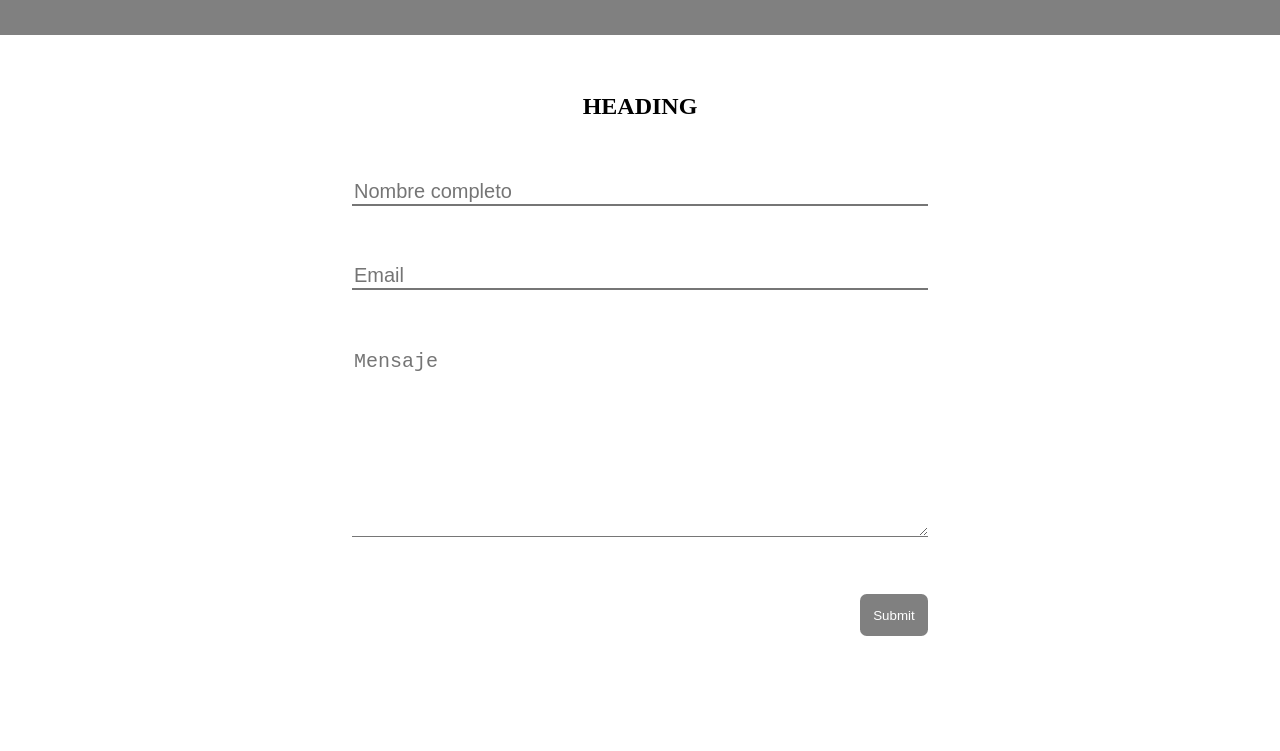
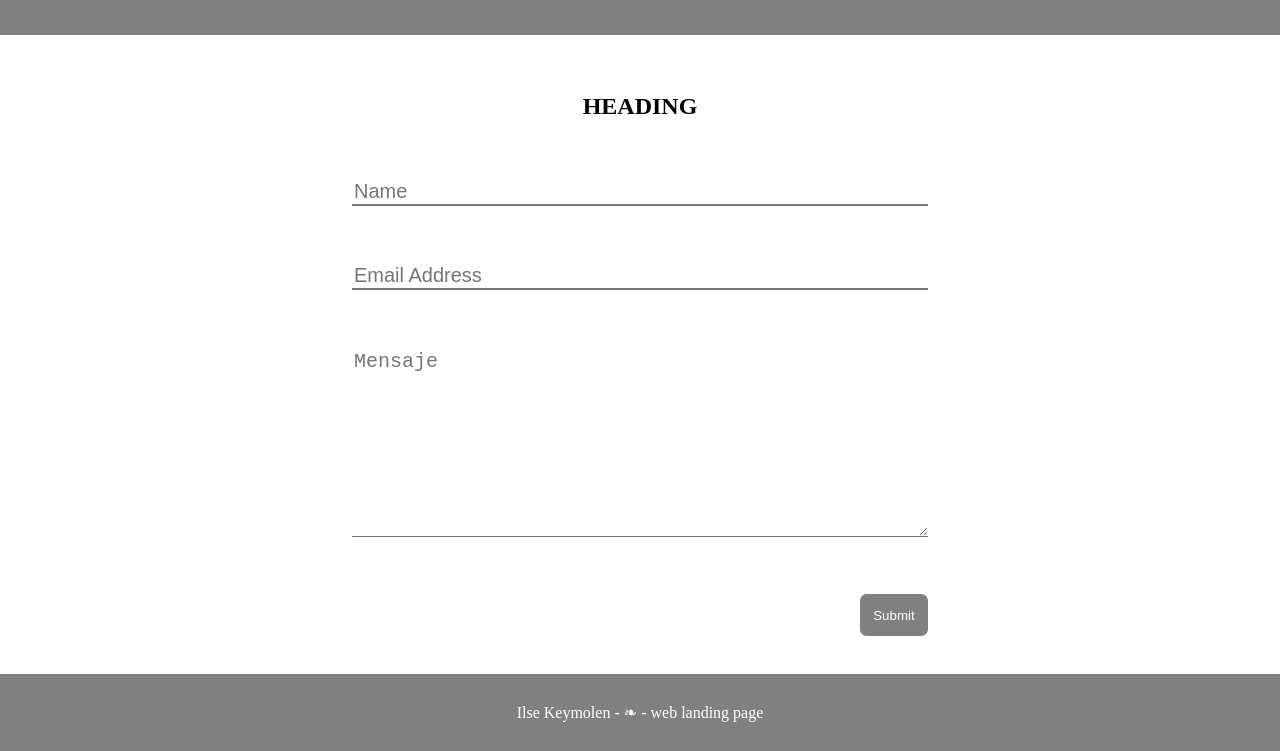
Before and after one commit to IlseMagali/copy-landing-responsive, a plain HTML site: page index.html in a window 1280 px wide. Shown: the part 1570-2321 px from the top of the page. Before the commit the page ends 2244 px from the top, so only its background shows below. Drawn offline with Linux system fonts and the light colour scheme.

Commit message:
footer ready

```diff
--- a/css/master.css
+++ b/css/master.css
@@ -134,4 +134,6 @@ form > input, form > textarea {
 footer {
   background-color:gray;
   color:white;
+  text-align: center;
+  padding:1%;
 }
--- a/index.html
+++ b/index.html
@@ -87,15 +87,15 @@
           <iframe width="560" height="315" src="https://www.youtube.com/embed/HtXiY2FwcAU" frameborder="0" allowfullscreen>
           </iframe>
         </section>
-      </section>
+       </section>
       <section class="section-fifth">
         <div class="heading">
           <h2>HEADING</h2>
         </div>
         <section class="container-row">
           <form class="container-col" action="index.html" method="post">
-              <input type="text"  value="" placeholder="Nombre completo">
-              <input type="text"  value="" placeholder="Email">
+              <input type="text" placeholder="Name" required>
+              <input  type="email" placeholder="Email Address" pattern="/([a-zA-Z0–9]+)([\_\.\-{1}])?([a-zA-Z0–9]+)\@([a-zA-Z0–9]+)([\.])([a-zA-Z\.]+)/g" title="Ingresa un correo" required/>
               <textarea name="name" rows="8" cols="80" placeholder="Mensaje"></textarea>
               <section class="container-row-button">
                 <input id="buttonForm" type="button" name="Enviar" value="Submit">
@@ -103,7 +103,9 @@
           </form>
         </section>
       </section>
-      </section>
+      <footer>
+        <p>Ilse Keymolen - ❧ - web landing page</p>
+      </footer>
     </section>
   </body>
 </html>
```
Also changed, not shown: img/hustle-800.jpg (added), img/lettering.jpg (added), 1 other file.
